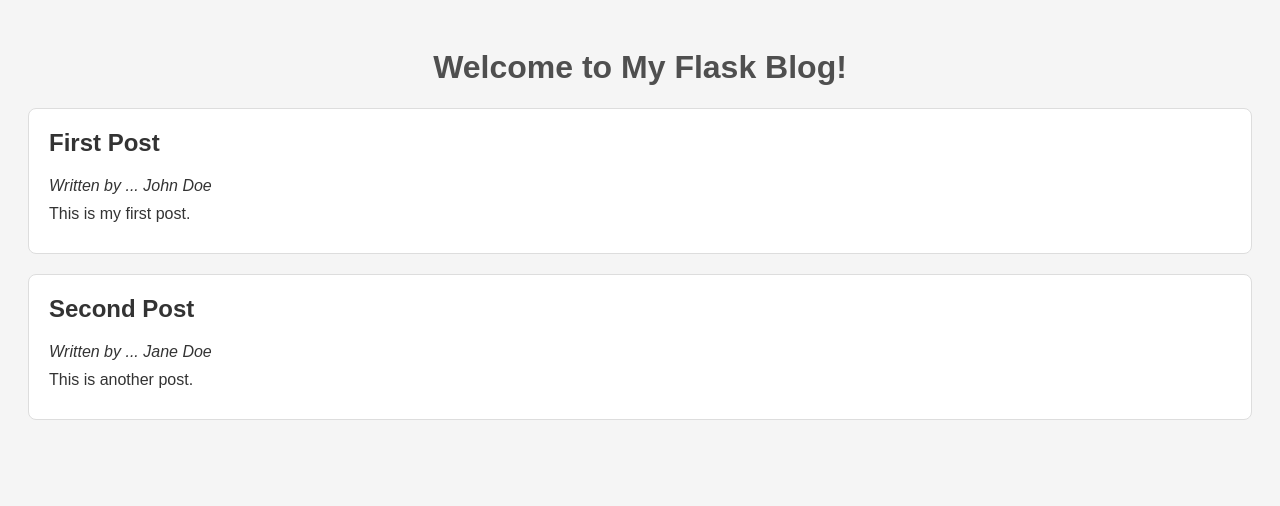
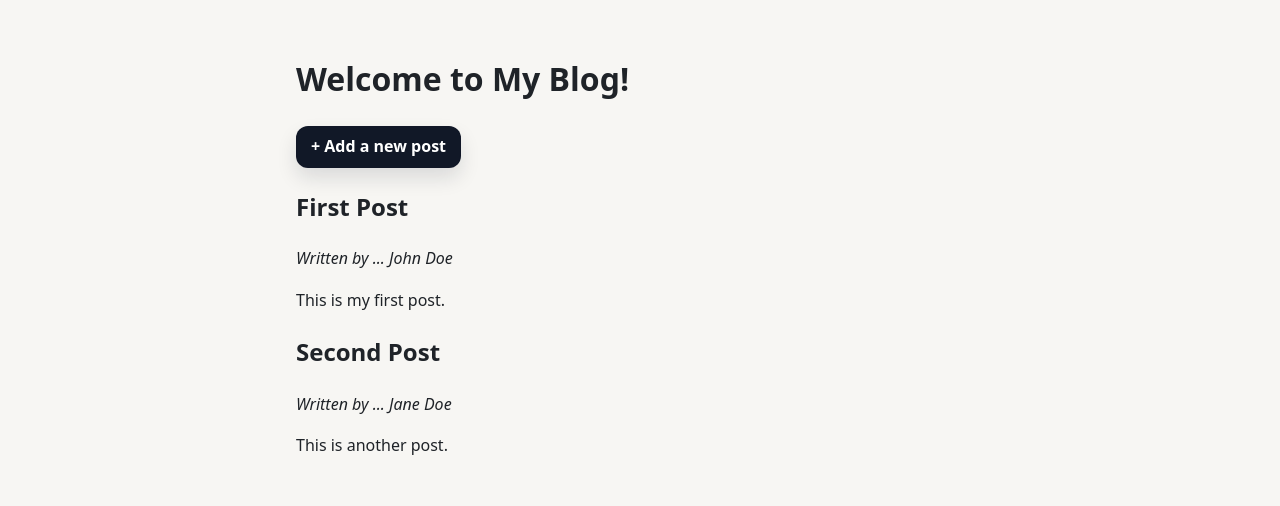
Before and after one commit to markL1391/Masterblog, a Flask app: page / in a window 1280 px wide. Shown: the top 506 px of the page. Run offline with Flask 3, Linux system fonts and the light colour scheme.

Commit message:
Center index page content with container layout

```diff
--- a/static/style.css
+++ b/static/style.css
@@ -1,27 +1,144 @@
-body {
-    font-family: Arial, sans-serif;
-    background-color: #F5F5F5;
-    padding: 20px;
-    color: #333;
+/* --- Center blog content --- */
+.container {
+  max-width: 720px;
+  margin: 0 auto;
+  padding: 32px 16px;
 }
 
-h1 {
-    text-align: center;
-    color: #4F4F4F;
+/* --- Form Styles --- */
+:root {
+  --bg: #f7f6f3;
+  --surface: #ffffff;
+  --text: #1f2328;
+  --muted: #6b7280;
+  --border: rgba(31, 35, 40, 0.12);
+  --shadow: 0 8px 24px rgba(31, 35, 40, 0.08);
+  --focus: rgba(17, 24, 39, 0.18);
 }
 
-.post {
-    background-color: #FFF;
-    border: 1px solid #DDD;
-    padding: 20px;
-    margin-bottom: 20px;
-    border-radius: 8px;
+* { box-sizing: border-box; }
+
+body {
+  margin: 0;
+  font-family: ui-sans-serif, system-ui, -apple-system, Segoe UI, Roboto, Helvetica, Arial;
+  color: var(--text);
+  background: var(--bg);
+  line-height: 1.6;
 }
 
-.post h2 {
-    margin-top: 0;
+.page {
+  min-height: 100vh;
+  display: grid;
+  place-items: center;
+  padding: 32px 16px;
 }
 
-.post p {
-    margin: 10px 0;
+.card {
+  width: 100%;
+  max-width: 720px;
+  background: var(--surface);
+  border: 1px solid var(--border);
+  border-radius: 18px;
+  box-shadow: var(--shadow);
+  padding: 28px;
 }
+
+.card-header h1 {
+  margin: 0;
+  font-size: 28px;
+  letter-spacing: -0.02em;
+}
+
+.subtitle {
+  margin: 8px 0 0;
+  color: var(--muted);
+  font-size: 14px;
+}
+
+.form { margin-top: 18px; }
+
+.field { margin-bottom: 16px; }
+
+label {
+  display: block;
+  margin-bottom: 8px;
+  font-size: 13px;
+  color: var(--muted);
+}
+
+input, textarea {
+  width: 100%;
+  padding: 12px 12px;
+  border-radius: 12px;
+  border: 1px solid var(--border);
+  background: #fff;
+  color: var(--text);
+  outline: none;
+  transition: box-shadow 150ms ease, border-color 150ms ease;
+}
+
+textarea { resize: vertical; }
+
+input::placeholder, textarea::placeholder {
+  color: rgba(31, 35, 40, 0.35);
+}
+
+input:focus, textarea:focus {
+  border-color: rgba(31, 35, 40, 0.25);
+  box-shadow: 0 0 0 4px var(--focus);
+}
+
+.actions {
+  display: flex;
+  gap: 10px;
+  justify-content: flex-end;
+  margin-top: 18px;
+}
+
+.btn {
+  height: 42px;
+  padding: 0 14px;
+  border-radius: 12px;
+  border: 1px solid var(--border);
+  background: #fff;
+  color: var(--text);
+  text-decoration: none;
+  display: inline-flex;
+  align-items: center;
+  justify-content: center;
+  font-weight: 600;
+  cursor: pointer;
+  transition: transform 120ms ease, box-shadow 120ms ease, background 120ms ease;
+}
+
+.btn:hover { transform: translateY(-1px); }
+.btn:active { transform: translateY(0); }
+
+.btn-ghost {
+  background: transparent;
+}
+
+.btn-ghost:hover {
+  background: rgba(31, 35, 40, 0.04);
+}
+
+.btn-primary {
+  background: #111827;
+  color: #fff;
+  border-color: rgba(17, 24, 39, 0.9);
+  box-shadow: 0 10px 20px rgba(17, 24, 39, 0.12);
+}
+
+.btn-primary:hover {
+  box-shadow: 0 12px 26px rgba(17, 24, 39, 0.18);
+}
+
+.alert {
+  margin-top: 14px;
+  padding: 12px 12px;
+  border-radius: 12px;
+  border: 1px solid rgba(239, 68, 68, 0.25);
+  background: rgba(239, 68, 68, 0.08);
+  color: #7f1d1d;
+  font-size: 14px;
+}
--- a/templates/index.html
+++ b/templates/index.html
@@ -3,11 +3,18 @@
 <head>
     <meta charset="UTF-8">
     <meta name="viewport" content="width=device-width, initial-scale=1.0">
-    <title>My Flask Blog</title>
+    <title>My Blog</title>
     <link rel="stylesheet" href="{{ url_for('static', filename='style.css') }}">
 </head>
 <body>
-    <h1>Welcome to My Flask Blog!</h1>
+    <div class="container">
+        <h1>Welcome to My Blog!</h1>
+
+        <p>
+            <a class="btn btn-primary" href="{{ url_for('add') }}">
+            + Add a new post
+            </a>
+        </p>
 
         {% for post in posts %}
             <div class="post">
@@ -16,6 +23,6 @@
                 <p>{{ post.content }}</p>
             </div>
         {% endfor %}
-
+    </div>
 </body>
 </html>
```
Lines whose indentation alone changed are shown as unchanged.
